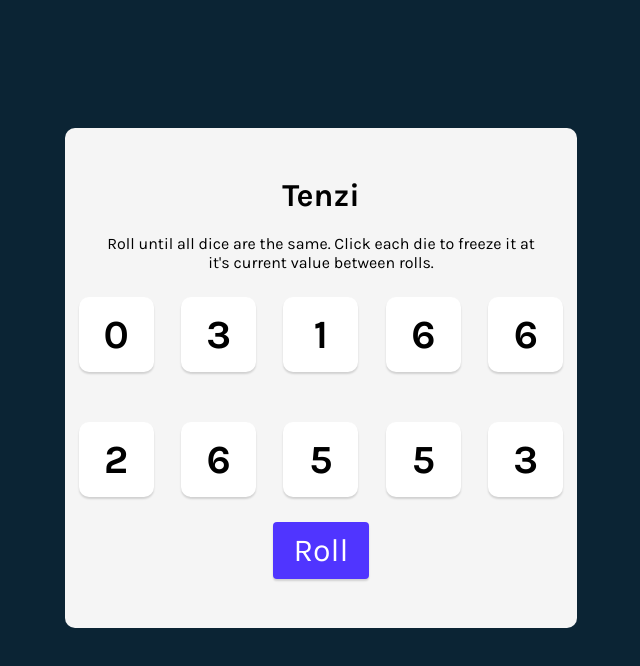
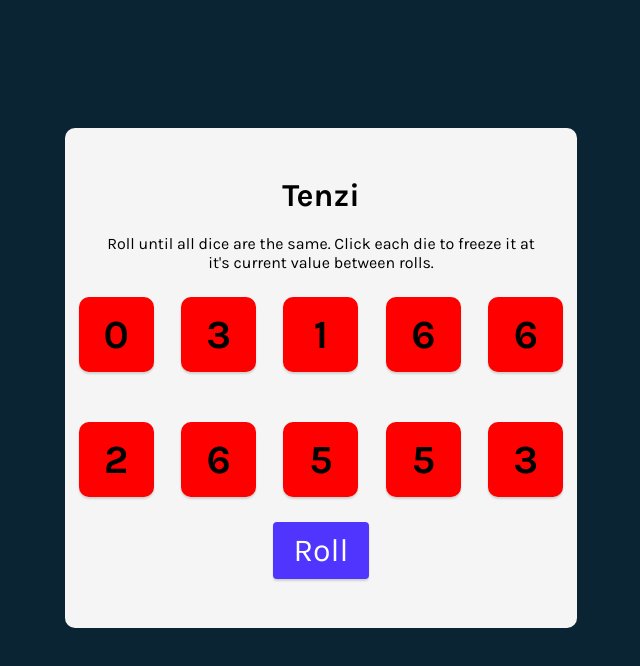
Before and after one commit to ConnorBabaCodes/Tenzi-game, a React (Vite) app: page / in a window 1280 px wide. Shown: the top 666 px of the page, without its empty margins (319-959 px from the left). Built offline with nearby package versions, Linux system fonts and the light colour scheme.

Commit message:
added held/notheld relationship styling

```diff
--- a/src/App.jsx
+++ b/src/App.jsx
@@ -13,6 +13,7 @@ function allNumbers() {
     const numberObject = {isHeld: false, id: i}
     numberObject.value = Math.floor(Math.random() * 7)
     numberArray.push(numberObject)
+    console.log(numberObject)
   }
   return numberArray
 }
@@ -22,7 +23,7 @@ function reRoll() {
 }
 
 
-const diceArray = dieState.map(die => <Die key={die.id} value={die.value} />)
+const diceArray = dieState.map(die => <Die key={die.id} value={die.value} isHeld={die.isHeld}/>)
 
   return (
     <div className="App">
--- a/src/assets/components/Die.jsx
+++ b/src/assets/components/Die.jsx
@@ -1,8 +1,21 @@
 import React from 'react'
 
 export default function Die(props) {
+
+    const styles = {
+
+        held:{
+            backgroundColor:  "#59E391"
+        },
+        notHeld: {
+            backgroundColor: "red"
+        }
+
+    }
+
+
 return (
-    <div className="die-box">
+    <div className="die-box" style={props.isHeld ? styles.held : styles.notHeld}>
     <h1 className="number">{props.value}</h1>
 </div>
 )
```
